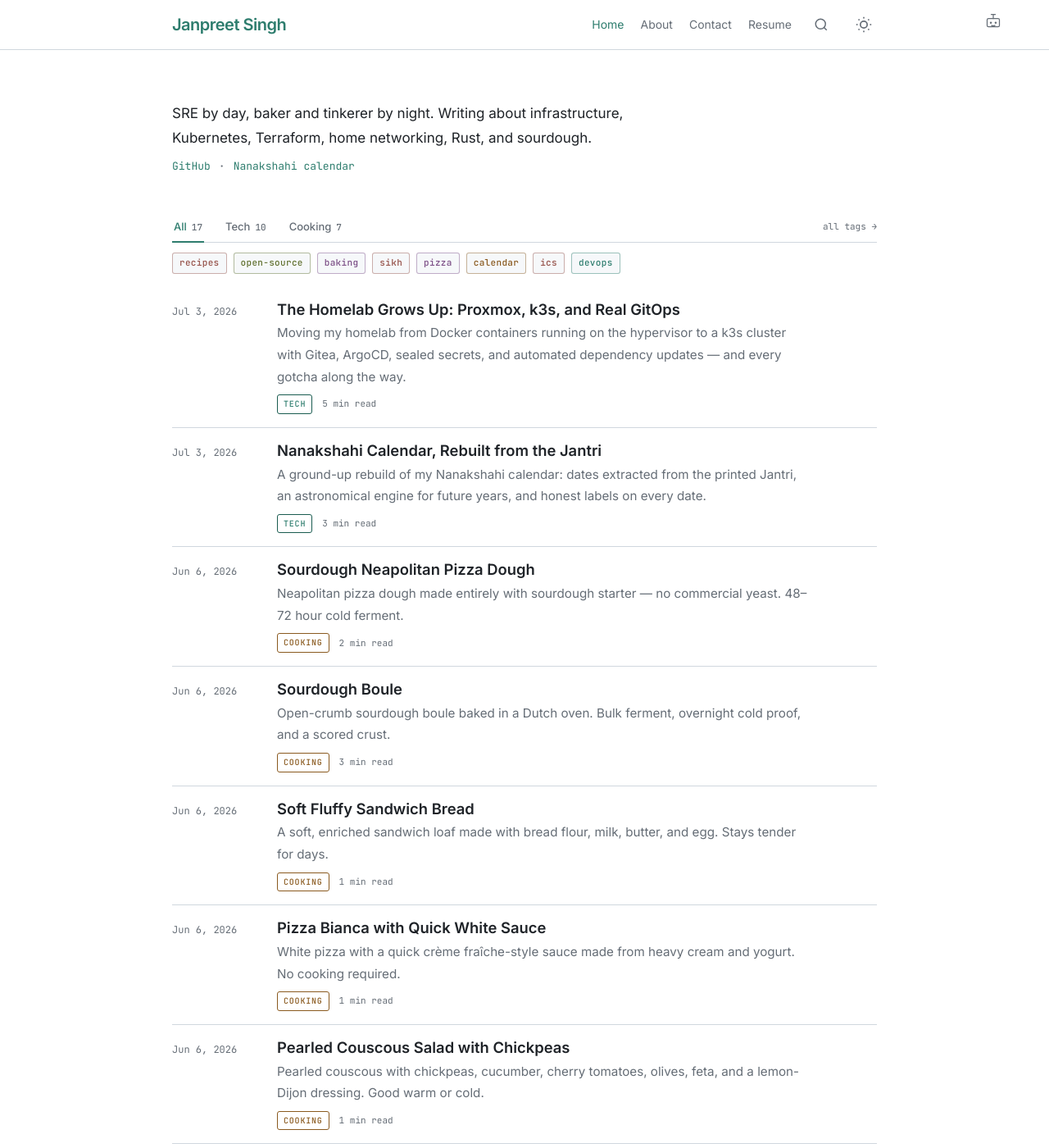
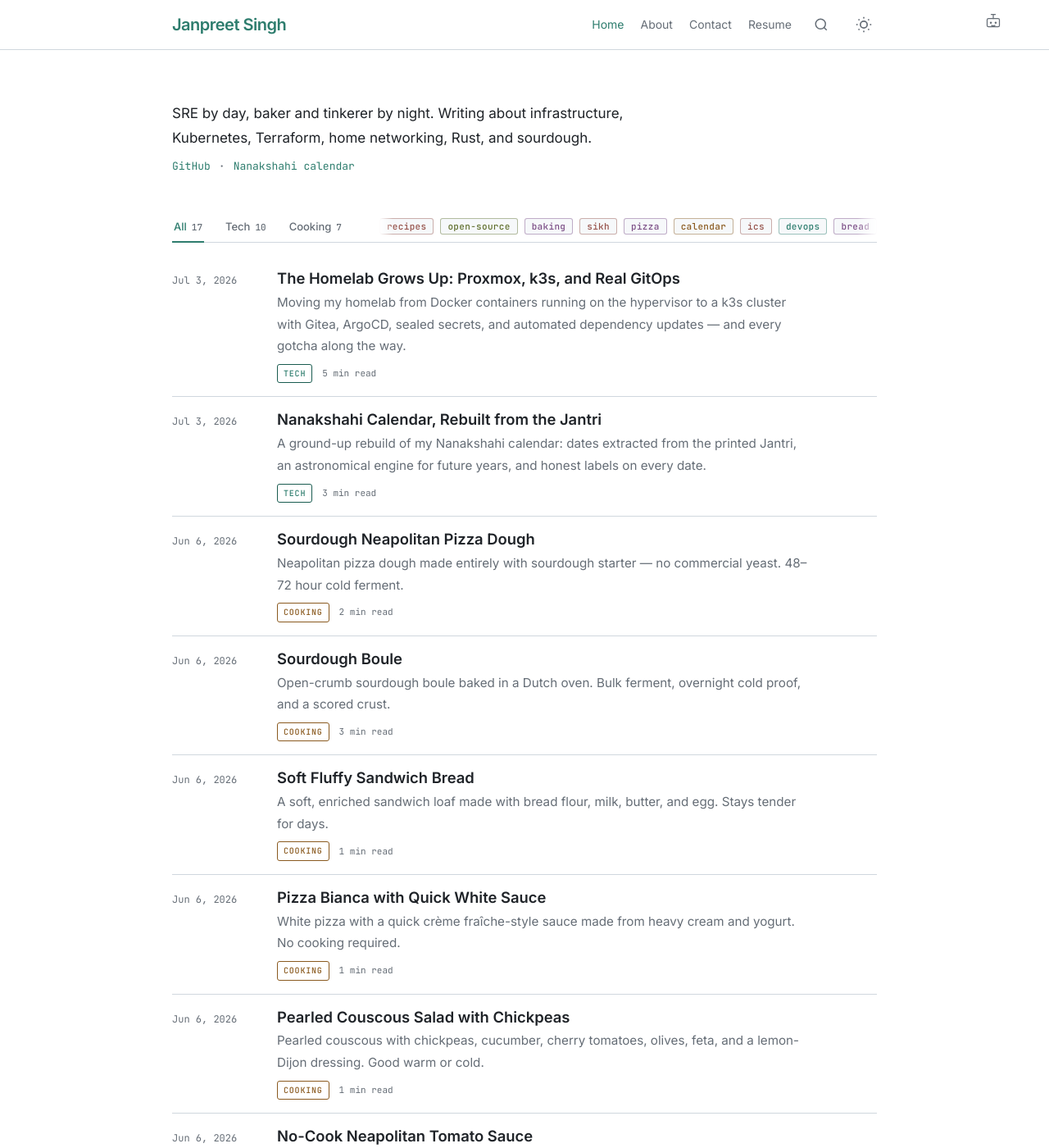
Before and after one commit to janpreet/vigilant-dollop, a Jekyll site: the page built from index.md, in a window 1280 px wide and 1400 px high. Shown: the whole window at 82% size. Built offline with Jekyll 4.4.1, drawn with Linux system fonts in a browser that asks for light colours; comment, search, counter and statistics services are not loaded.

Commit message:
Fold all tags into the tabs row as a scrollable filter strip
The three category tabs are followed by every tag as a horizontally
scrollable chip strip (wheel-scroll on desktop, native swipe on touch,
faded edges as the scroll hint). Tag chips filter the home list in
place; clicking the active tag returns to All. The separate top-8 row
and the all-tags link are gone.

Co-Authored-By: Claude Fable 5 <noreply@anthropic.com>

```diff
--- a/_layouts/home.html
+++ b/_layouts/home.html
@@ -29,20 +29,20 @@ layout: default
       {%- endif -%}
     {%- endfor -%}
 
-    <div class="feed-tabs" role="group" aria-label="Filter posts by topic">
+    {%- capture tag_sizes %}{% for tag in site.tags %}{{ tag[1].size | plus: 1000 }}#{{ tag[0] }}|{% endfor %}{% endcapture -%}
+    {%- assign sorted_tags = tag_sizes | split: '|' | sort | reverse -%}
+    <div class="feed-tabs" role="group" aria-label="Filter posts">
       <button class="feed-tab active" data-filter="all" aria-pressed="true">All <span class="tab-count">{{ site.posts.size }}</span></button>
       <button class="feed-tab" data-filter="tech" aria-pressed="false">Tech <span class="tab-count">{{ tech_count }}</span></button>
       <button class="feed-tab" data-filter="cooking" aria-pressed="false">Cooking <span class="tab-count">{{ cooking_count }}</span></button>
-      <a class="home-tags-all" href="{{ '/tags/' | relative_url }}">all tags &rarr;</a>
-    </div>
-
-    {%- capture tag_sizes %}{% for tag in site.tags %}{{ tag[1].size | plus: 1000 }}#{{ tag[0] }}|{% endfor %}{% endcapture -%}
-    {%- assign top_tags = tag_sizes | split: '|' | sort | reverse -%}
-    <div class="home-tags" aria-label="Popular tags">
-      {%- for entry in top_tags limit: 8 -%}
-        {%- assign tag_name = entry | split: '#' | last -%}
-        <a class="tag-chip" href="{{ '/tags/' | relative_url }}#{{ tag_name | slugify }}">{{ tag_name }}</a>
-      {%- endfor -%}
+      <div class="feed-tags" aria-label="Filter by tag">
+        {%- for entry in sorted_tags -%}
+          {%- assign tag_name = entry | split: '#' | last -%}
+          {%- if tag_name != '' -%}
+          <button class="tag-chip feed-tag" data-tag="{{ tag_name | slugify }}">{{ tag_name }}</button>
+          {%- endif -%}
+        {%- endfor -%}
+      </div>
     </div>
 
     <ul class="post-list">
@@ -57,7 +57,8 @@ layout: default
       {%- endif -%}
       {%- assign words = post.content | number_of_words -%}
       {%- assign read_time = words | divided_by: 200 | at_least: 1 -%}
-      <li class="post-item" data-cat="{{ cat }}">
+      {%- capture post_tag_slugs %}{% for t in post.tags %}{{ t | slugify }} {% endfor %}{% endcapture -%}
+      <li class="post-item" data-cat="{{ cat }}" data-tags="{{ post_tag_slugs | strip }}">
         <time class="post-item-date post-meta" datetime="{{ post.date | date_to_xmlschema }}">{{ post.date | date: date_format }}</time>
         <div class="post-item-body">
           <a class="post-link" href="{{ post.url | relative_url }}">{{ post.title | escape }}</a>
--- a/_sass/minima/_layout.scss
+++ b/_sass/minima/_layout.scss
@@ -1022,28 +1022,31 @@ body.search-open {
     }
   }
 
-  .home-tags-all {
-    margin-left: auto;
+  .feed-tags {
+    display: flex;
+    align-items: center;
+    gap: 8px;
+    margin-left: 20px;
+    padding-bottom: 6px;
     align-self: center;
-    font-size: 11px;
-    font-family: 'JetBrains Mono', monospace;
-    color: var(--text-muted);
-    padding-bottom: 4px;
+    overflow-x: auto;
+    min-width: 0;
+    flex: 1;
+    scrollbar-width: none;
+    -webkit-overflow-scrolling: touch;
+    // fade edges hint that the strip scrolls
+    mask-image: linear-gradient(to right, transparent, black 16px, black calc(100% - 24px), transparent);
+    -webkit-mask-image: linear-gradient(to right, transparent, black 16px, black calc(100% - 24px), transparent);
 
-    &:hover {
-      color: var(--accent);
-      text-decoration: none;
+    &::-webkit-scrollbar {
+      display: none;
+    }
+
+    .feed-tag {
+      cursor: pointer;
+      flex-shrink: 0;
     }
   }
-}
-
-.home-tags {
-  display: flex;
-  flex-wrap: wrap;
-  align-items: center;
-  gap: 8px;
-  margin: -4px 0 ($spacing-unit / 2);
-
 }
 
 .post-list > li.post-item {
```
Also changed, not shown: other parts of _layouts/home.html (+36 -9 lines).
